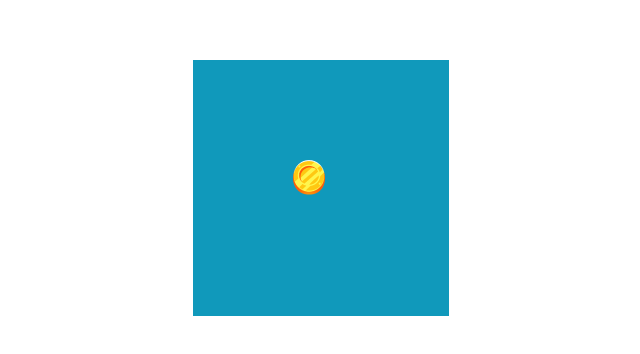
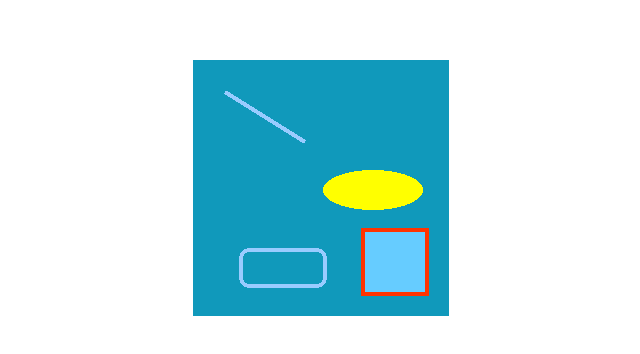
Before and after one commit to ystamaer/pixi-small-course, a plain HTML site: page index.html in a window 1280 px wide. Shown: the part 212-566 px from the top of the page, without its empty margins (319-959 px from the left). Drawn offline with Linux system fonts and the light colour scheme.

Commit message:
Figures: rectangle, ellipse, roundBox,line

```diff
--- a/index.html
+++ b/index.html
@@ -10,8 +10,6 @@
 <body>
     <!-- Canvas game -->
 
-<!--    <script src="script/main.js"></script>-->
-<!--    <script src="script/main2.js"></script>-->
-    <script src="script/main3.js"></script>
+    <script src="script/main.js"></script>
 </body>
 </html>
--- a/script/main.js
+++ b/script/main.js
@@ -6,31 +6,38 @@ const app = new PIXI.Application({
 
 document.body.appendChild(app.view);
 
-PIXI.Loader.shared
-    .add("images/cat.png")
-    .load(setup);
+let Graphics = PIXI.Graphics;
 
-function setup() {
-    let cat = new PIXI.Sprite(PIXI.Loader.shared.resources["images/cat.png"].texture);
+let rectangle = new Graphics();
+rectangle.lineStyle(4, 0xff3300, 1);
+rectangle.beginFill(0x66ccff);
+rectangle.drawRect(0,0,64,64);
+rectangle.endFill();
+rectangle.x = 170;
+rectangle.y = 170;
+app.stage.addChild(rectangle);
 
-    app.stage.addChild(cat);
+let ellipse = new Graphics();
+ellipse.beginFill(0xffff00);
+ellipse.drawEllipse(0,0,50,20);
+ellipse.endFill();
+ellipse.x = 180;
+ellipse.y = 130;
+app.stage.addChild(ellipse);
 
-    /*let Sprite = PIXI.Sprite;
-    let cattwo = new Sprite(PIXI.Loader.shared.resources["images/cat.png"].texture);
-    cattwo.x = 50;
-    cattwo.y = 50;
+let roundBox = new Graphics();
+roundBox.lineStyle(4,0x99ccff,1);
+ellipse.beginFill(0xff9933);
+roundBox.drawRoundedRect(0,0,84,36,10);
+roundBox.endFill();
+roundBox.x = 48;
+roundBox.y = 190;
+app.stage.addChild(roundBox);
 
-    app.stage.addChild(cattwo);*/
-
-    cat.x = 100;
-    cat.y = 100;
-
-    // cat.width = 50;
-    // cat.height = 100;
-    cat.scale.set(1);
-    cat.anchor.set(0.5); // точка вращения
-
-    app.ticker.add((delta) => {
-        cat.rotation -= 0.01 *delta;
-    });
-}
+let line = new Graphics();
+line.lineStyle(4,0x99ccff,1);
+line.moveTo(0,0);
+line.lineTo(80,50);
+line.x = 32;
+line.y = 32;
+app.stage.addChild(line);
--- a/script/main3.js
+++ /dev/null
@@ -1,24 +0,0 @@
-// https://www.codeandweb.com/tp-online/index.html?layout=horizontal&show-settings=false
-const app = new PIXI.Application({
-    width: 256,
-    height: 256,
-    backgroundColor: 0x1099bb,
-});
-
-document.body.appendChild(app.view);
-
-PIXI.Loader.shared
-    .add("images/atlas.json")
-    .load(setup);
-
-function setup() {
-    let id = PIXI.Loader.shared.resources["images/atlas.json"].textures;
-    let sprite = new PIXI.Sprite(id["coint.png"]);
-
-    sprite.anchor.set(0,0);
-
-    sprite.x = 100;
-    sprite.y = 100;
-
-    app.stage.addChild(sprite);
-}
```
Also changed, not shown: script/main2.js (deleted, +0 -18 lines).
